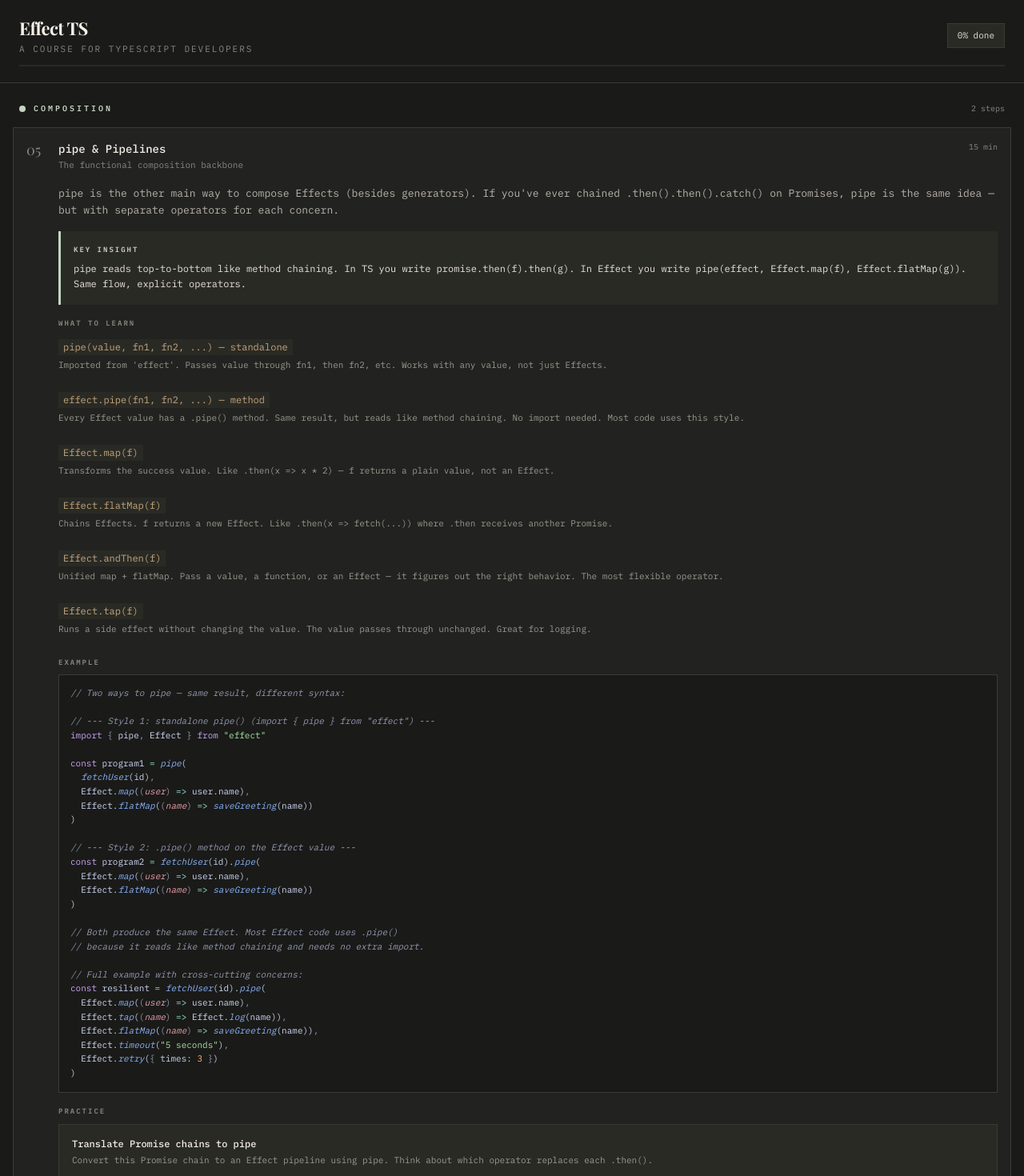
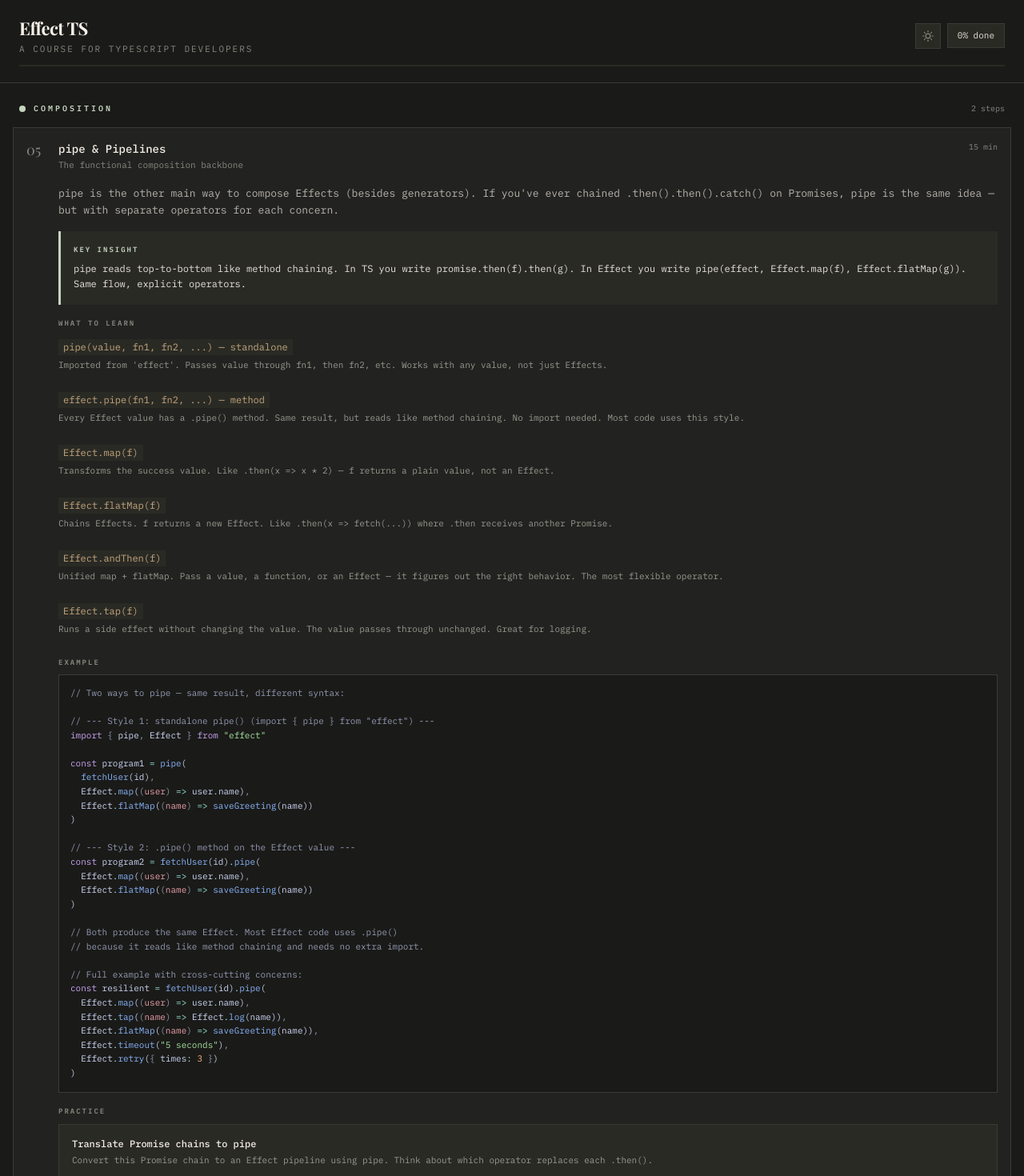
Before and after one commit to tonytangdev/effect-for-ts-developers, a Next.js app: page /phase/composition in a window 1280 px wide. Shown: the top 1470 px of the page at 80% size. Built offline with nearby package versions, Linux system fonts and the light colour scheme.

Commit message:
add dark/light theme toggle w/ flash-free localStorage persistence
Co-Authored-By: Claude Opus 4.6 (1M context) <noreply@anthropic.com>

```diff
--- a/src/app/globals.css
+++ b/src/app/globals.css
@@ -1,36 +1,83 @@
 @import "tailwindcss";
 
 @theme inline {
-  --color-bg: #1a1a18;
-  --color-bg-card: #222220;
-  --color-bg-elevated: #2a2a25;
-  --color-border: #3a3a35;
-  --color-text: #e8e4dc;
-  --color-text-heading: #f5f0e8;
-  --color-text-muted: #888880;
-  --color-text-subtle: #999990;
-  --color-text-body: #b8b4ac;
-  --color-accent: #C4A67D;
-  --color-accent-dark: #8B7355;
-  --color-tweet: #5B8DEF;
-  --color-trap: #c89080;
-  --color-trap-bg: rgba(200, 100, 80, 0.08);
-  --color-trap-border: rgba(200, 100, 80, 0.2);
-  --color-tweet-bg: rgba(91, 141, 239, 0.06);
-  --color-tweet-border: rgba(91, 141, 239, 0.15);
+  --color-bg: var(--th-bg);
+  --color-bg-card: var(--th-bg-card);
+  --color-bg-elevated: var(--th-bg-elevated);
+  --color-border: var(--th-border);
+  --color-text: var(--th-text);
+  --color-text-heading: var(--th-text-heading);
+  --color-text-muted: var(--th-text-muted);
+  --color-text-subtle: var(--th-text-subtle);
+  --color-text-body: var(--th-text-body);
+  --color-accent: var(--th-accent);
+  --color-accent-dark: var(--th-accent-dark);
+  --color-tweet: var(--th-tweet);
+  --color-trap: var(--th-trap);
+  --color-trap-bg: var(--th-trap-bg);
+  --color-trap-border: var(--th-trap-border);
+  --color-tweet-bg: var(--th-tweet-bg);
+  --color-tweet-border: var(--th-tweet-border);
+  --color-overlay: var(--th-overlay);
   --font-mono: "IBM Plex Mono", "JetBrains Mono", ui-monospace, monospace;
   --font-serif: "Playfair Display", ui-serif, Georgia, serif;
+}
+
+/* ── Dark theme (default) ── */
+:root {
+  --th-bg: #1a1a18;
+  --th-bg-card: #222220;
+  --th-bg-elevated: #2a2a25;
+  --th-border: #3a3a35;
+  --th-text: #e8e4dc;
+  --th-text-heading: #f5f0e8;
+  --th-text-muted: #888880;
+  --th-text-subtle: #999990;
+  --th-text-body: #b8b4ac;
+  --th-accent: #C4A67D;
+  --th-accent-dark: #8B7355;
+  --th-tweet: #5B8DEF;
+  --th-trap: #c89080;
+  --th-trap-bg: rgba(200, 100, 80, 0.08);
+  --th-trap-border: rgba(200, 100, 80, 0.2);
+  --th-tweet-bg: rgba(91, 141, 239, 0.06);
+  --th-tweet-border: rgba(91, 141, 239, 0.15);
+  --th-overlay: rgba(0, 0, 0, 0.6);
+  color-scheme: dark;
+}
+
+/* ── Light theme ── */
+[data-theme="light"] {
+  --th-bg: #f5f0e8;
+  --th-bg-card: #ffffff;
+  --th-bg-elevated: #ebe5da;
+  --th-border: #d5cfc4;
+  --th-text: #302a22;
+  --th-text-heading: #1a1510;
+  --th-text-muted: #8a8578;
+  --th-text-subtle: #6a655a;
+  --th-text-body: #4a4540;
+  --th-accent: #9B7B4F;
+  --th-accent-dark: #7A5F3C;
+  --th-tweet: #3B6BCF;
+  --th-trap: #b04030;
+  --th-trap-bg: rgba(176, 64, 48, 0.06);
+  --th-trap-border: rgba(176, 64, 48, 0.15);
+  --th-tweet-bg: rgba(59, 107, 207, 0.06);
+  --th-tweet-border: rgba(59, 107, 207, 0.12);
+  --th-overlay: rgba(0, 0, 0, 0.3);
+  color-scheme: light;
 }
 
 body {
   background: var(--color-bg);
   color: var(--color-text);
   font-family: var(--font-mono);
+  transition: background 0.3s ease, color 0.3s ease;
 }
 
-/* Shiki code block styling */
+/* Shiki dual-theme: show correct theme based on data-theme */
 pre.shiki {
-  background: var(--color-bg) !important;
   border: 1px solid var(--color-border);
   padding: 14px;
   font-size: 11px;
@@ -43,3 +90,20 @@ pre.shiki {
 pre.shiki code {
   font-family: var(--font-mono);
 }
+
+/* Shiki dual theme CSS — dark visible by default, light hidden */
+html:not([data-theme="light"]) .shiki .shiki-light { display: none; }
+[data-theme="light"] .shiki .shiki-dark { display: none; }
+
+.shiki,
+.shiki span {
+  background-color: var(--color-bg) !important;
+}
+
+[data-theme="light"] .shiki span {
+  color: var(--shiki-light) !important;
+}
+
+html:not([data-theme="light"]) .shiki span {
+  color: var(--shiki-dark, var(--shiki--token-color)) !important;
+}
--- a/src/app/layout.tsx
+++ b/src/app/layout.tsx
@@ -1,5 +1,6 @@
 import type { Metadata } from "next";
 import { IBM_Plex_Mono, Playfair_Display } from "next/font/google";
+import { ThemeProvider } from "@/components/theme-provider";
 import "./globals.css";
 
 const ibmPlexMono = IBM_Plex_Mono({
@@ -33,8 +34,18 @@ export default function RootLayout({
     <html
       lang="en"
       className={`${ibmPlexMono.variable} ${playfairDisplay.variable}`}
+      suppressHydrationWarning
     >
-      <body className="min-h-screen font-mono">{children}</body>
+      <head>
+        <script
+          dangerouslySetInnerHTML={{
+            __html: `(function(){try{var t=localStorage.getItem("effect-course-theme");if(t==="light"||(!t&&window.matchMedia("(prefers-color-scheme: light)").matches)){document.documentElement.setAttribute("data-theme","light")}}catch(e){}})()`,
+          }}
+        />
+      </head>
+      <body className="min-h-screen font-mono">
+        <ThemeProvider>{children}</ThemeProvider>
+      </body>
     </html>
   );
 }
--- a/src/app/page.tsx
+++ b/src/app/page.tsx
@@ -7,6 +7,7 @@ export default function HomePage() {
   return (
     <ProgressProvider>
       <Header />
+
       <main className="px-4 sm:px-6 py-8 pb-20 max-w-2xl mx-auto w-full">
         <div className="mb-10">
           <h2 className="font-serif text-2xl sm:text-3xl text-text-heading mb-3">
--- a/src/components/header.tsx
+++ b/src/components/header.tsx
@@ -4,6 +4,7 @@ import Link from "next/link";
 import { useState } from "react";
 import { useProgress } from "./progress-provider";
 import { Sidebar } from "./sidebar";
+import { ThemeToggle } from "./theme-toggle";
 
 export function Header() {
   const { progress } = useProgress();
@@ -21,12 +22,15 @@ export function Header() {
               A course for TypeScript developers
             </p>
           </Link>
+          <div className="flex items-center gap-2">
+            <ThemeToggle />
             <button
               onClick={() => setShowSidebar(true)}
               className="bg-bg-elevated border border-border text-text px-3 py-1.5 text-[11px] cursor-pointer font-mono hover:border-accent-dark transition-colors"
             >
               {progress}% done
             </button>
+          </div>
         </div>
         <div className="mt-3 h-0.5 bg-bg-elevated relative">
           <div
--- a/src/components/sidebar.tsx
+++ b/src/components/sidebar.tsx
@@ -16,7 +16,7 @@ export function Sidebar({ open, onClose }: SidebarProps) {
 
   return (
     <div className="fixed inset-0 z-[200] flex">
-      <div className="absolute inset-0 bg-black/60" onClick={onClose} />
+      <div className="absolute inset-0 bg-overlay" onClick={onClose} />
       <div className="relative w-[85%] max-w-[360px] bg-bg border-r border-border overflow-y-auto p-5">
         <div className="flex justify-between items-center mb-5">
           <h2 className="font-serif text-lg m-0">Progress</h2>
@@ -53,9 +53,9 @@ export function Sidebar({ open, onClose }: SidebarProps) {
                   style={{
                     border: completedSteps.has(step.id)
                       ? "none"
-                      : "1px solid #555",
+                      : "1px solid var(--color-text-muted)",
                     background: completedSteps.has(step.id)
-                      ? "#8B7355"
+                      ? "var(--color-accent-dark)"
                       : "transparent",
                   }}
                 >
--- a/src/components/step-actions.tsx
+++ b/src/components/step-actions.tsx
@@ -15,12 +15,11 @@ export function StepActions({ step }: StepActionsProps) {
     <div className="flex items-center gap-2.5 flex-wrap">
       <button
         onClick={() => toggleComplete(step.id)}
-        className="px-4 py-2 text-[11px] cursor-pointer font-mono transition-all"
-        style={{
-          background: isCompleted ? "#8B7355" : "#2a2a25",
-          border: isCompleted ? "1px solid #8B7355" : "1px solid #3a3a35",
-          color: isCompleted ? "#fff" : "#b8b4ac",
-        }}
+        className={`px-4 py-2 text-[11px] cursor-pointer font-mono transition-all border ${
+          isCompleted
+            ? "bg-accent-dark border-accent-dark text-white"
+            : "bg-bg-elevated border-border text-text-body"
+        }`}
       >
         {isCompleted ? "\u2713 Completed" : "Mark complete"}
       </button>
--- /dev/null
+++ b/src/components/theme-provider.tsx
@@ -0,0 +1,60 @@
+"use client";
+
+import { createContext, useCallback, useContext, useSyncExternalStore } from "react";
+
+type Theme = "dark" | "light";
+
+interface ThemeContextValue {
+  theme: Theme;
+  toggle: () => void;
+}
+
+const ThemeContext = createContext<ThemeContextValue>({
+  theme: "dark",
+  toggle: () => {},
+});
+
+const STORAGE_KEY = "effect-course-theme";
+
+let listeners: Array<() => void> = [];
+
+function getThemeSnapshot(): Theme {
+  if (typeof document === "undefined") return "dark";
+  return (document.documentElement.getAttribute("data-theme") as Theme) || "dark";
+}
+
+function getServerSnapshot(): Theme {
+  return "dark";
+}
+
+function subscribe(onStoreChange: () => void) {
+  listeners.push(onStoreChange);
+  return () => {
+    listeners = listeners.filter((l) => l !== onStoreChange);
+  };
+}
+
+function setThemeOnDocument(theme: Theme) {
+  document.documentElement.setAttribute("data-theme", theme);
+  localStorage.setItem(STORAGE_KEY, theme);
+  listeners.forEach((l) => l());
+}
+
+export function ThemeProvider({ children }: { children: React.ReactNode }) {
+  const theme = useSyncExternalStore(subscribe, getThemeSnapshot, getServerSnapshot);
+
+  const toggle = useCallback(() => {
+    const next = getThemeSnapshot() === "dark" ? "light" : "dark";
+    setThemeOnDocument(next);
+  }, []);
+
+  return (
+    <ThemeContext value={{ theme, toggle }}>
+      {children}
+    </ThemeContext>
+  );
+}
+
+export function useTheme() {
+  return useContext(ThemeContext);
+}
--- /dev/null
+++ b/src/components/theme-toggle.tsx
@@ -0,0 +1,33 @@
+"use client";
+
+import { useTheme } from "./theme-provider";
+
+export function ThemeToggle() {
+  const { theme, toggle } = useTheme();
+
+  return (
+    <button
+      onClick={toggle}
+      aria-label={`Switch to ${theme === "dark" ? "light" : "dark"} mode`}
+      className="bg-bg-elevated border border-border text-text-muted w-8 h-8 flex items-center justify-center cursor-pointer hover:border-accent-dark transition-colors text-sm"
+    >
+      {theme === "dark" ? (
+        <svg width="14" height="14" viewBox="0 0 24 24" fill="none" stroke="currentColor" strokeWidth="2" strokeLinecap="round" strokeLinejoin="round">
+          <circle cx="12" cy="12" r="5" />
+          <line x1="12" y1="1" x2="12" y2="3" />
+          <line x1="12" y1="21" x2="12" y2="23" />
+          <line x1="4.22" y1="4.22" x2="5.64" y2="5.64" />
+          <line x1="18.36" y1="18.36" x2="19.78" y2="19.78" />
+          <line x1="1" y1="12" x2="3" y2="12" />
+          <line x1="21" y1="12" x2="23" y2="12" />
+          <line x1="4.22" y1="19.78" x2="5.64" y2="18.36" />
+          <line x1="18.36" y1="5.64" x2="19.78" y2="4.22" />
+        </svg>
+      ) : (
+        <svg width="14" height="14" viewBox="0 0 24 24" fill="none" stroke="currentColor" strokeWidth="2" strokeLinecap="round" strokeLinejoin="round">
+          <path d="M21 12.79A9 9 0 1 1 11.21 3 7 7 0 0 0 21 12.79z" />
+        </svg>
+      )}
+    </button>
+  );
+}
--- a/src/components/tweet-section.tsx
+++ b/src/components/tweet-section.tsx
@@ -26,7 +26,7 @@ export function TweetSection({ stepId }: TweetSectionProps) {
           Post what you learned
         </span>
       </div>
-      <pre className="text-[11px] leading-relaxed text-[#8BA8D8] whitespace-pre-wrap break-words m-0 font-mono">
+      <pre className="text-[11px] leading-relaxed text-tweet whitespace-pre-wrap break-words m-0 font-mono opacity-70">
         {tweet}
       </pre>
       <a
--- a/src/lib/highlight.ts
+++ b/src/lib/highlight.ts
@@ -3,6 +3,10 @@ import { codeToHtml } from "shiki";
 export async function highlightCode(code: string): Promise<string> {
   return codeToHtml(code, {
     lang: "typescript",
-    theme: "catppuccin-mocha",
+    themes: {
+      dark: "catppuccin-mocha",
+      light: "catppuccin-latte",
+    },
+    defaultColor: false,
   });
 }
```
Lines whose indentation alone changed are shown as unchanged.
